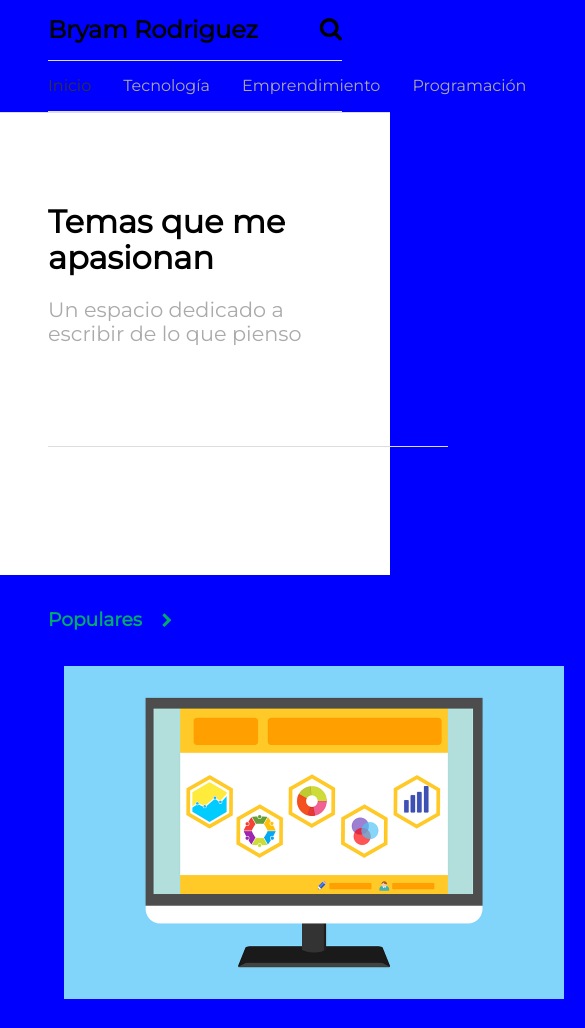
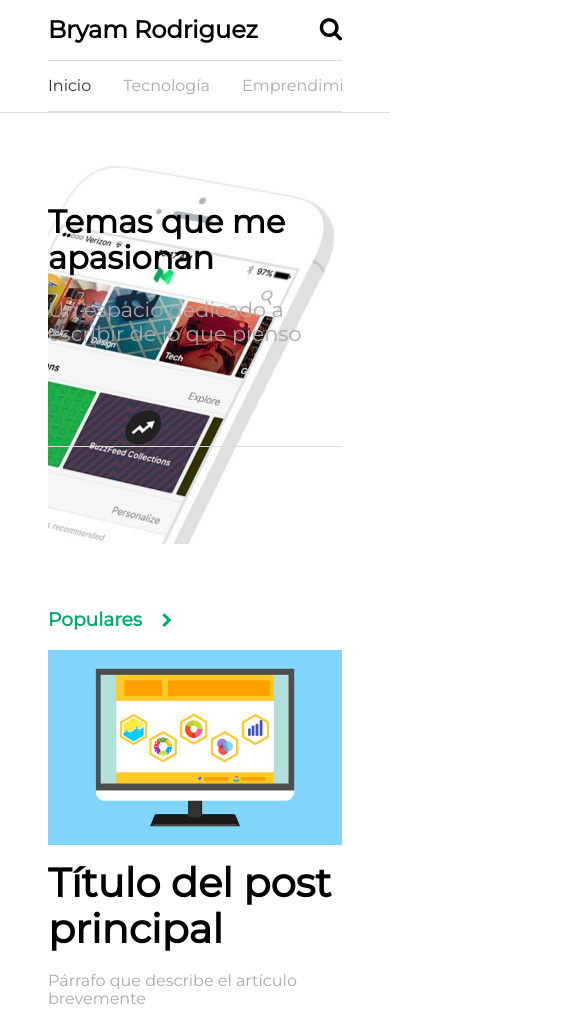
Before and after one commit to bryamrrr/portfolio, a plain HTML site: page blog.html in a window 390 px wide. Shown: the top 1028 px of the page, 585 px wide, since content can reach past the window. Drawn offline with Linux system fonts and the light colour scheme.

Commit message:
Update session

```diff
--- a/css/blog.css
+++ b/css/blog.css
@@ -30,7 +30,10 @@ header i.fa {
 
 .principal-blog {
   background-image: url(../images/main.jpeg);
-  padding: 4em 3em 8em;
+  background-position: right;
+  background-repeat: no-repeat;
+  padding: 4em 0 8em;
+  margin: 0 3em;
 }
 
 .principal-blog h2 {
@@ -47,7 +50,7 @@ header i.fa {
   background-color: #DDD;
   margin-left: 0;
   margin-top: 100px;
-  width: 400px;
+  max-width: 400px;
   height: 1px;
 }
 
@@ -61,13 +64,21 @@ nav ul {
   border-top: 1px solid #DDD;
   border-bottom: 1px solid #DDD;
   display: flex;
+  -webkit-display: flex;
+  -moz-display: flex;
+  -ms-display: flex;
   list-style-type: none;
   padding: 1em 0;
   margin: 0 3em;
+  overflow-x: scroll;
   /*margin-left: 3em;
   margin-right: 3em;
   margin-top: 0;
   margin-bottom: 0;*/
+}
+
+nav ul::-webkit-scrollbar {
+  display: none;
 }
 
 nav li {
@@ -101,7 +112,7 @@ nav li.activo {
 }
 
 .destacado img {
-  width: 500px;
+  width: 100%;
 }
 
 .destacado h4 {
@@ -128,31 +139,31 @@ nav li.activo {
   flex-grow: 2;
 }
 
+.otros-articulos article:last-of-type {
+  margin-right: 0;
+}
+
 /*- Desktop first*/
 @media (max-width: 768px) {
-  body {
-    background-color: red;
+  /*.principal-blog {
+    background-image: url();
+  }*/
+  h4 {
+    margin-top: 10px;
   }
 }
 
 @media (max-width: 480px) {
-  body {
-    background-color: blue;
+  .destacado, .otros-articulos {
+    flex-direction: column;
+  }
+
+  .destacado figure {
+    margin: 0;
+  }
+
+  .otros-articulos article {
+    margin-right: 0;
+    margin-bottom: 2em;
   }
 }
-
-
-
-
-/*- Mobile first*/
-@media (min-width: 768px) {
-  body {
-    background-color: red;
-  }
-}
-
-@media (min-width: 1024px) {
-  body {
-    background-color: red;
-  }
-}
```
